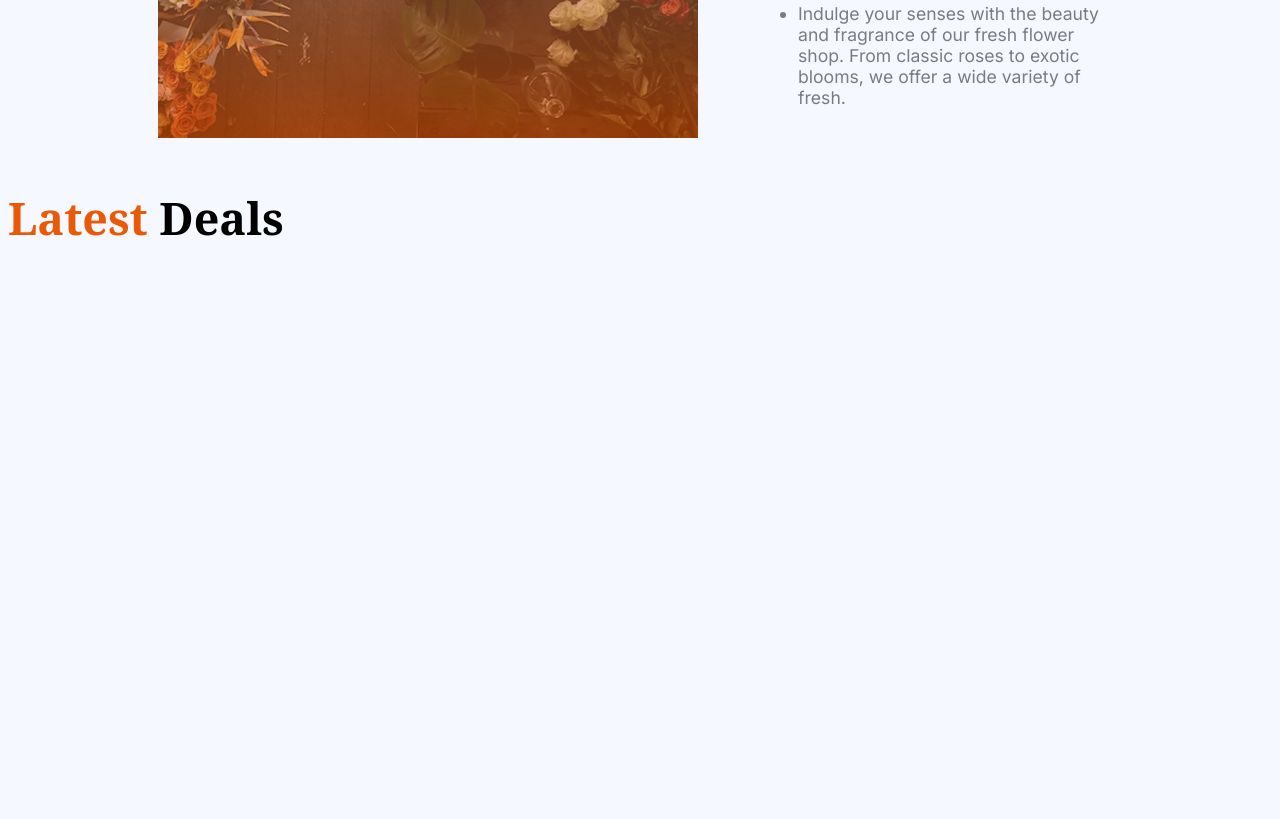
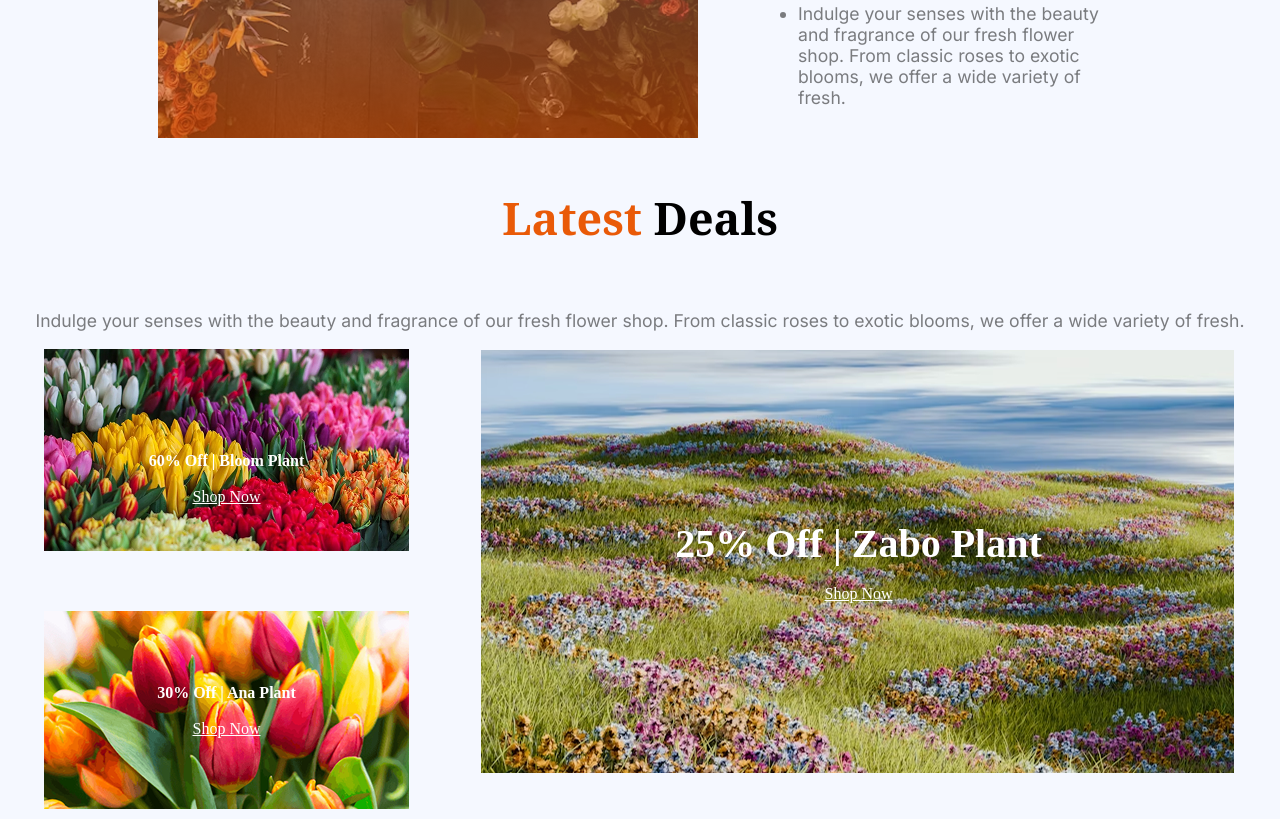
Before and after one commit to rafidizzle/assignment-02, a plain HTML site: page index.html in a window 1280 px wide. Shown: the part 2449-3268 px from the top of the page. Before the commit the page ends 2742 px from the top, so only its background shows below. Drawn offline with Linux system fonts and the light colour scheme.

Commit message:
latest deals section done

```diff
--- a/index.html
+++ b/index.html
@@ -143,7 +143,22 @@
         <section>
             <div class="latest-deals">
                 <h3 class="noto-serif-font latest-deals-head"> <span class="text-color2">Latest</span> Deals</h3>
-                <p></p>
+                <p class="inter-font latest-deals-para text-color3">Indulge your senses with the beauty and fragrance of our fresh flower shop. From classic roses to exotic blooms, we offer a wide variety of fresh.
+
+                </p>
+            </div>
+        </section>
+        <section class="latest-deals-section">
+            <div class="latest-deals-column1">
+                <div class="row-inside-column1"> <span class="bold">60% Off | Bloom Plant </span><br>
+                    <a href="">Shop Now</a>
+                </div>
+                <div class="row-inside-column2"><span class="bold">30% Off | Ana  Plant</span> <br>
+                    <a href="">Shop Now</a>
+                </div>
+            </div>
+            <div class="latest-deals-column2"><span class="bold zabo">25% Off | Zabo Plant</span>  <br>
+                <a href="">Shop Now</a>
             </div>
         </section>
     </main>
--- a/styles/assignment2.css
+++ b/styles/assignment2.css
@@ -174,7 +174,73 @@ height: 355px;
     position:absolute;
 }
 /*latest deals design*/
+.latest-deals{
+    display: flex;
+    flex-direction: column;
+    align-items: center;
+    text-align: center;
+}
 .latest-deals-head{
     font-weight: bold;
     font-size: 2.8rem;
 }
+.latest-deals-para{
+    font-weight: 400;
+    font-size: 1.1rem;
+}
+.latest-deals-section{
+    display: flex;
+    align-items:flex-start;
+    justify-content: space-around;
+}
+.latest-deals-column1{
+    marg;
+
+}
+.row-inside-column1{
+    display: flex;
+    flex-direction: column;
+    align-items: center;
+    justify-content: center;
+    color: rgba(255, 255, 255, 1) ;
+    background-image: url(../assets/deal-bloom.png);
+    background-repeat: no-repeat;
+    width: 365px;
+    height: 260px;
+    margin-bottom: 2px;
+}
+.row-inside-column1 a{
+    color:  rgba(255, 255, 255, 1);
+}
+.row-inside-column2{
+    display: flex;
+    flex-direction: column;
+    align-items: center;
+    justify-content: center;
+    color: rgba(255, 255, 255, 1) ;
+    background-image: url(../assets/deal-ana.png);
+    background-repeat: no-repeat;
+    width: 365px;
+    height: 200px;
+}
+.row-inside-column2 a{
+    color:  rgba(255, 255, 255, 1);
+}
+.latest-deals-column2{
+    display: flex;
+    flex-direction: column;
+    align-items: center;
+    justify-content: center;
+    color: rgba(255, 255, 255, 1) ;
+    background-image: url(../assets/deal-zabo.png);
+    background-repeat: no-repeat;
+    width: 755px;
+    height: 425px;
+}
+.latest-deals-column2 a{
+    color: rgba(255, 255, 255, 1);
+}
+.zabo{
+    font-weight: bold;
+    font-size: 2.5rem;
+}
```
